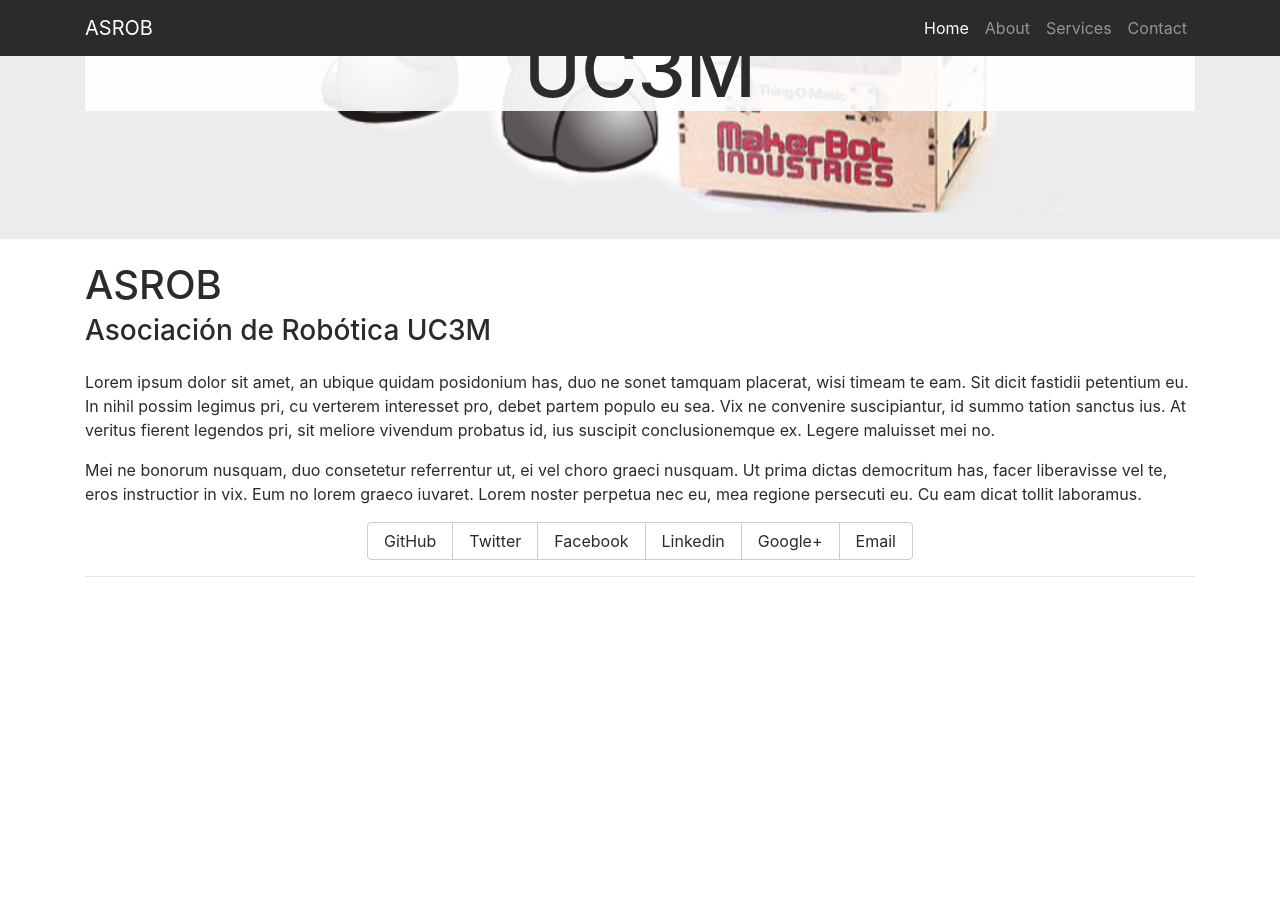
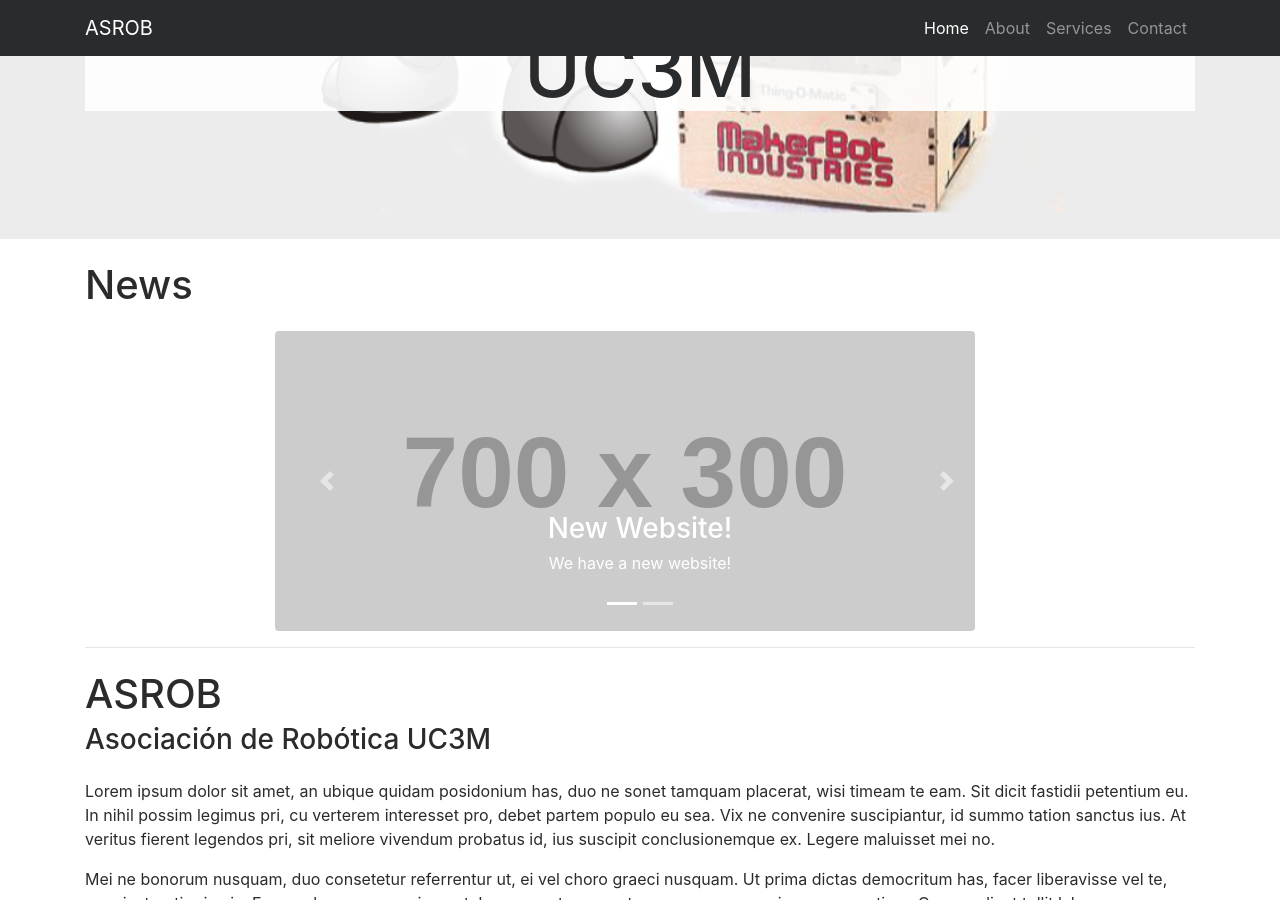
Before and after one commit to asrob-uc3m/asrob-uc3m.github.io, a Jekyll site: the page built from index.html, in a window 1280 px wide and 900 px high, scrolled down 435 px. Built offline with Jekyll 4.4.1, drawn with Linux system fonts in a browser that asks for light colours; before the commit the page ends 1028 px from its top, so only the background shows below that.

Commit message:
Extract news and enable news from news folder

```diff
--- a/_config.yml
+++ b/_config.yml
@@ -66,4 +66,6 @@ society:
         url:
 
 # Collections
-#collections:
+collections:
+   news:
+     my_title: News
--- /dev/null
+++ b/_includes/news_carousel.html
@@ -0,0 +1,43 @@
+<!-- Carousel for news -->
+    <section id="news" class="bg-light-gray">
+        <div class="container">
+            <!-- Page Heading -->
+            <h1 class="my-4">News</h1>
+
+            <div class="row">
+              <div class="col-md-2"></div>
+              <div class="col-md-8">
+                <div id="carouselNews" class="carousel slide" data-ride="carousel">
+                  <ol class="carousel-indicators">
+                    {% for entry in site.news %}
+                    <li data-target="#carouselNews" data-slide-to="{{forloop.index0}}"{% if forloop.index0 == 0 %} class="active"{% endif %}></li>
+                    {% endfor %}
+                  </ol>
+                  <div class="carousel-inner" role="listbox">
+                  {% for entry in site.news %}
+                    <div class="carousel-item{%if forloop.index0 == 0%} active{% endif %}">
+                      <img src="{{entry.picture}}" alt="picture-{{forloop.index}}" class= "rounded">
+                      <div class="carousel-caption d-none d-md-block">
+                        <h3>{{entry.title}}</h3>
+                        <p>{{entry.description}}</p>
+                      </div>
+                    </div>
+                  {% endfor %}
+                  </div>
+                  <a class="carousel-control-prev" href="#carouselNews" role="button" data-slide="prev">
+                    <span class="carousel-control-prev-icon" aria-hidden="true"></span>
+                    <span class="sr-only">Previous</span>
+                  </a>
+                  <a class="carousel-control-next" href="#carouselNews" role="button" data-slide="next">
+                    <span class="carousel-control-next-icon" aria-hidden="true"></span>
+                    <span class="sr-only">Next</span>
+                  </a>
+                </div>
+              </div>
+              <div class="col-md-2"></div>
+            </div>
+            <!-- /.row -->
+          <hr>
+        </div>
+        <!-- /.container -->
+    </section>
--- a/_layouts/default.html
+++ b/_layouts/default.html
@@ -8,6 +8,7 @@
 
     {% include navigation.html %}
     {% include header.html %}
+    {% include news_carousel.html %}
     {% include about.html %}
 
     </body>
--- /dev/null
+++ b/_news/2017-05-27-news1.markdown
@@ -0,0 +1,6 @@
+---
+type: news
+title: New Website!
+description: We have a new website!
+picture: http://placehold.it/700x300
+---
--- /dev/null
+++ b/_news/2017-05-27-news2.markdown
@@ -0,0 +1,6 @@
+---
+type: news
+title: More news!
+description: We have more news for you!
+picture: http://placehold.it/700x300
+---
```
